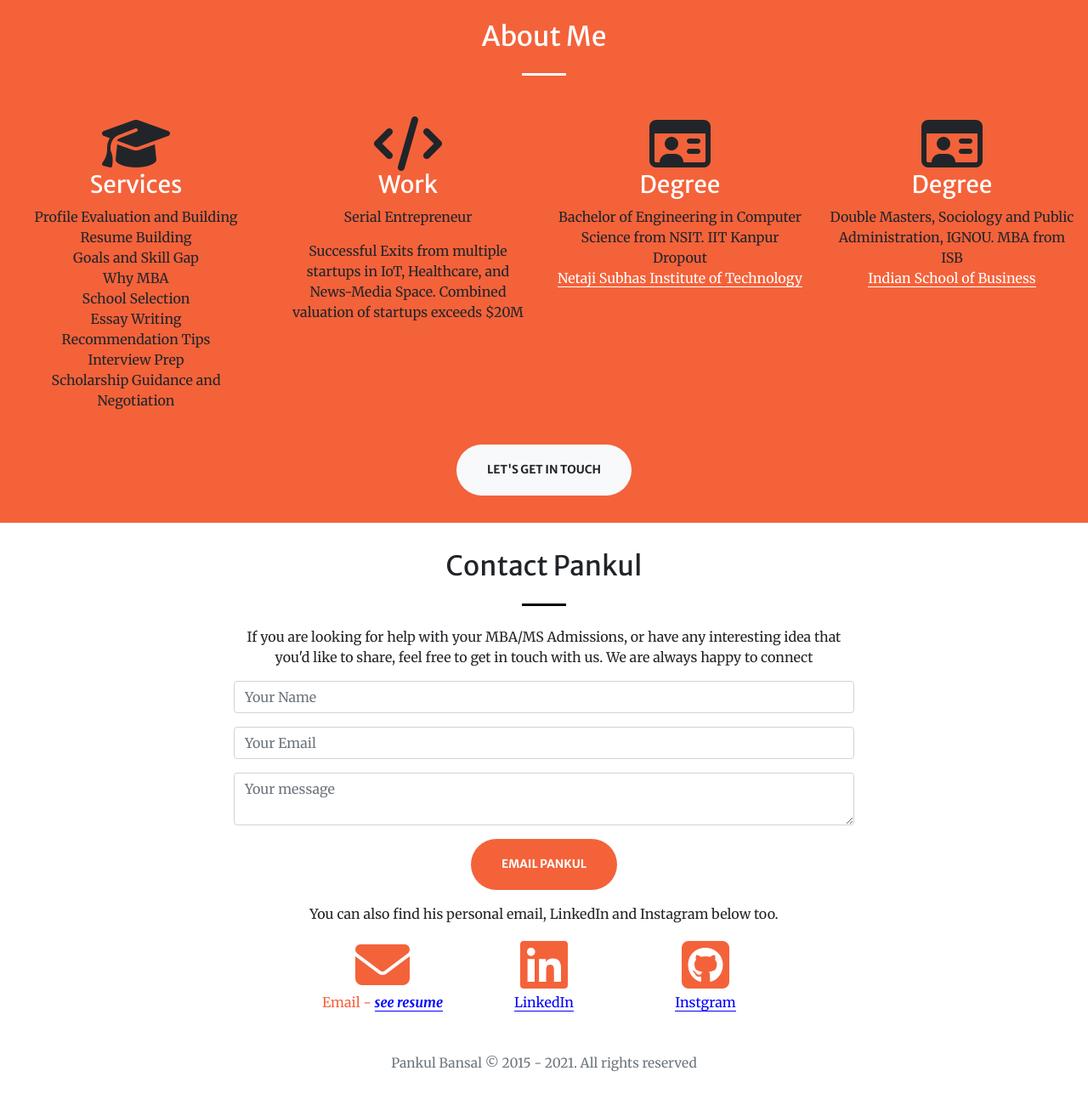
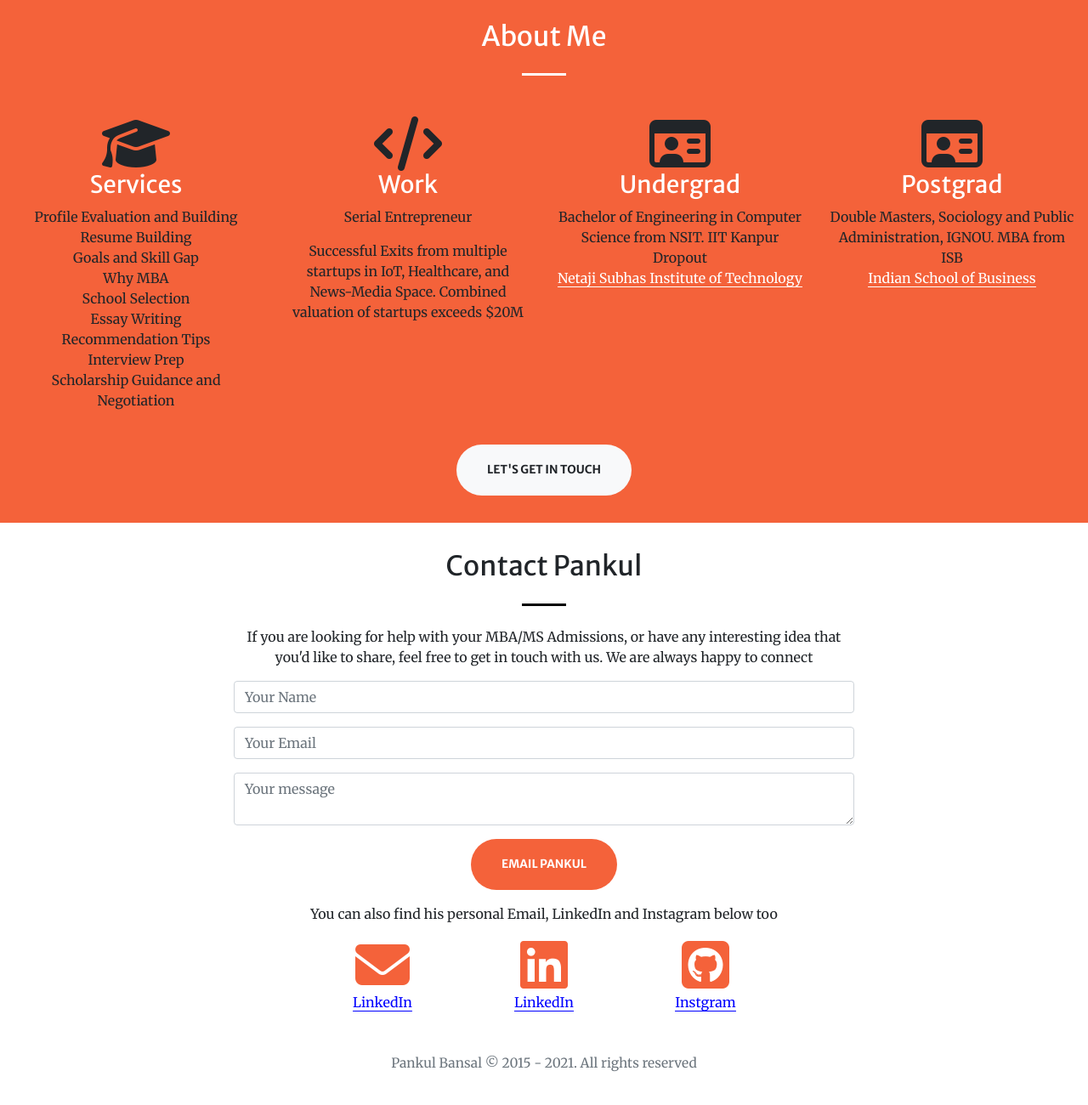
Before and after one commit to pankulbansal/pankulbansal.github.io, a plain HTML site: page index.html in a window 1280 px wide. Shown: the part 808-2108 px from the top of the page at 85% size. Drawn offline with nearby package versions, Linux system fonts and the light colour scheme.

Commit message:
Update index.html

```diff
--- a/index.html
+++ b/index.html
@@ -137,7 +137,7 @@
 
 <div class="col-lg-3 col-md-6 col-sm-6 text-center mb-4">
           <i class="fa fa-4x fa-id-card-o text-faded sr-icons"></i>
-          <h3 class="text-white">Degree</h3>
+          <h3 class="text-white">Undergrad</h3>
           <p class="text-faded">Bachelor of Engineering in Computer Science from NSIT. IIT Kanpur Dropout<br/>
           <a class="text-white-link" href="https://www.nsut.ac.in/" class="text-blue">Netaji Subhas Institute of Technology</a></p>
         </div>
@@ -146,7 +146,7 @@
 
 <div class="col-lg-3 col-md-6 col-sm-6 text-center mb-4">
           <i class="fa fa-4x fa-id-card-o text-faded sr-icons"></i>
-          <h3 class="text-white">Degree</h3>
+          <h3 class="text-white">Postgrad</h3>
           <p class="text-faded">Double Masters, Sociology and Public Administration, IGNOU. MBA from ISB<br/>
           <a class="text-white-link" href="https://www.isb.edu/" class="text-blue">Indian School of Business</a></p>
         </div>
@@ -228,7 +228,7 @@
 
       <div class="row">
         <div class="col-lg-12 text-center">
-          <p>You can also find his personal email, LinkedIn and Instagram below too.</p>
+          <p>You can also find his personal Email, LinkedIn and Instagram below too</p>
         </div>
       </div>
 
@@ -241,8 +241,7 @@
 				  <a href="img/resume.pdf">
 						<i class="fa fa-envelope fa-4x sr-icons"></i>
 					</a>
-					<a href="img/resume.pdf">
-						<p>Email - <span class="text-blue text-italic font-weight-bold">see resume</span></p>
+					<p><a href="img/resume.pdf" class="text-blue">LinkedIn</a></p>
 					</a>
         </div>
 
```
